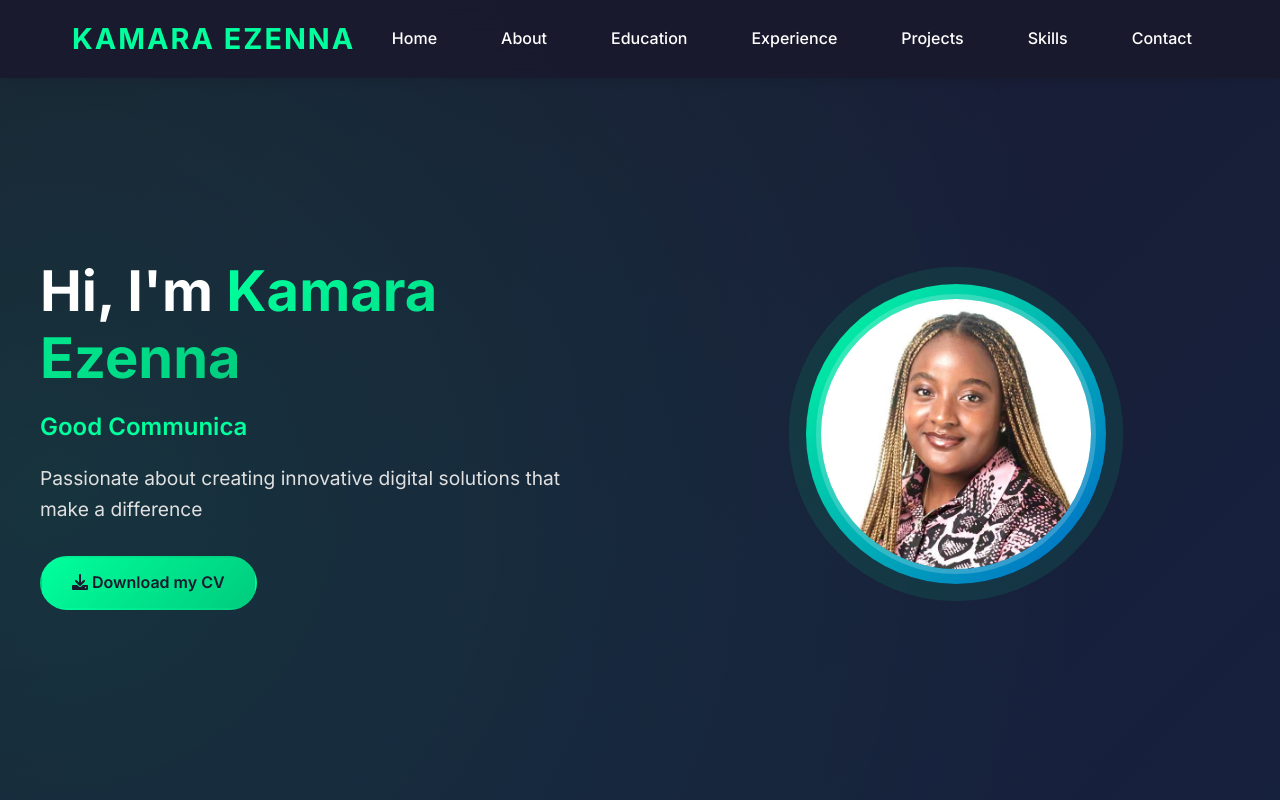
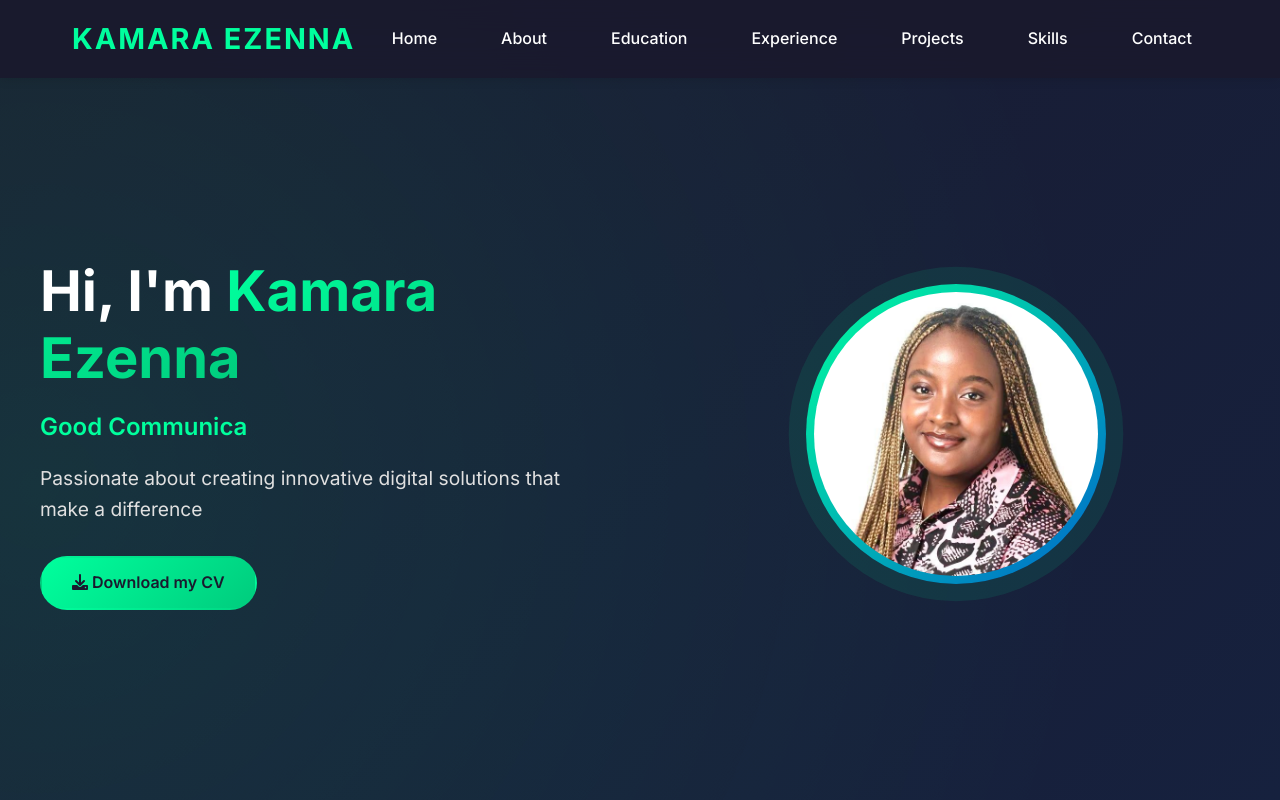
Before and after one commit to kamaraezenna/my_portfolio, a website: page index.html in a window 1280 px wide. Shown: the top 800 px of the page. Drawn offline with Linux system fonts and the light colour scheme.

Commit message:
edit my picture again

```diff
--- a/styles.css
+++ b/styles.css
@@ -244,15 +244,15 @@ body {
     box-shadow: var(--shadow-heavy);
     animation: pulse 2s infinite;
     overflow: hidden;
-    padding: 10px;
+    padding: 8px;
 }
 
 .profile-photo {
-    width: 100%;
-    height: 100%;
+    width: 284px;
+    height: 284px;
     border-radius: 50%;
     object-fit: cover;
-    border: 5px solid rgba(255, 255, 255, 0.2);
+    display: block;
 }
 
 /* About Section */
```
